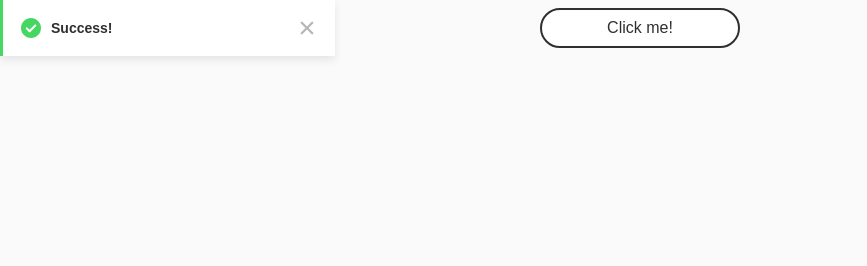
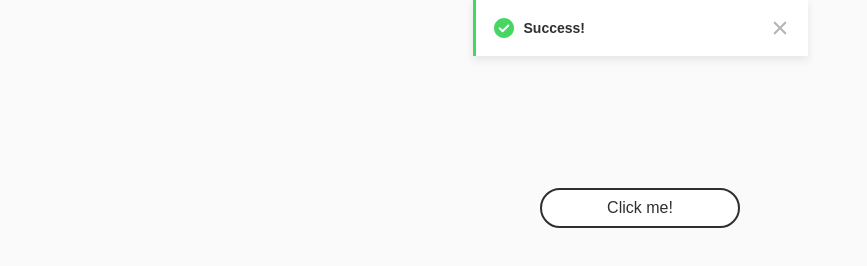
Before and after one commit to ics-creative/230518_web-api, a plain HTML site: page 02_toast/index.html in a window 1280 px wide. Both pictures are taken after a click on the button "Click me!". Shown: the whole page, without its empty margins (0-867 px from the left). Drawn offline with Linux system fonts and the light colour scheme.

Commit message:
clearTimeoutの実装、トーストとボタンの位置調整

```diff
--- a/02_toast/script.js
+++ b/02_toast/script.js
@@ -13,39 +13,39 @@ const createToastElm = (message, cssName) => {
   closeButton.classList.add("toastButton");
   closeButton.addEventListener("click", () => removeToast(toast));
   toast.appendChild(closeButton);
-
   return toast;
 }
 
 const setupToast = ({message, cssName}) => {
   // トーストを作成
   const toast = createToastElm(message, cssName);
-
   // DOMに追加
   document.body.appendChild(toast);
   // showPopoverメソッドで表示する
   toast.showPopover();
 
+  // setTimeoutで一定時間経ったら自動的にポップオーバーを消す
+  const timer = setTimeout(() => removeToast(toast), 3000);
+  // timeoutを解除するためのtimerをdataset要素として設定する
+  toast.dataset.timer = timer;
+
   // トーストが作成された時と削除された時に並び直す
   toast.addEventListener("toggle", (event) => {
-    alignToast();
     if(event.newState === "closed") {
-      console.log("closed")
-      // TODO
-      // clearTimeout(timer);
+      alignToast(true);
+    } else {
+      alignToast(false);
     }
   });
-
-  // setTimeoutで一定時間経ったら自動的にポップオーバーを消す
-  // timer = setTimeout(() => removeToast(toast), 3000);
 }
 
-const alignToast = () => {
+const alignToast = (withMoveAnim) => {
   const toasts = document.querySelectorAll(".toast");
+  // トーストを順番に縦に並べる
   toasts.forEach((toast, index) => {
-    toast.style.transition = "unset";
+    toast.style.transition = withMoveAnim ? "translate 0.2s linear, opacity 0.2s linear" : "opacity 0.2s linear";
     toast.style.translate = `0px ${(56 + 10) * index}px`;
-    toast.style.transition = "translate 0.2s linear";
+    toast.style.opacity = 1;
   })
 }
 
@@ -54,6 +54,8 @@ const removeToast = (toast) => {
   toast.hidePopover();
   // 非表示にした後にDOMから削除する
   toast.remove();
+  // setTimeoutを解除する
+  clearTimeout(toast.dataset.timer);
 }
 
 const button = document.getElementById("button");
--- a/02_toast/style.css
+++ b/02_toast/style.css
@@ -20,9 +20,11 @@ p {
   margin: 0;
 }
 .container {
+  height: 50vh;
   display: flex;
   flex-direction: column;
   align-items: center;
+  justify-content: center;
   gap: 16px;
 }
 .generateButton {
@@ -44,8 +46,8 @@ p {
   justify-content: space-between;
   align-items: center;
   background-color: var(--c-white);
-  margin: 0;
-  transition: translate 0.1s linear;
+  margin: 0 auto;
+  opacity: 0;
 }
 .toastContent {
   font-size: 14px;
```
